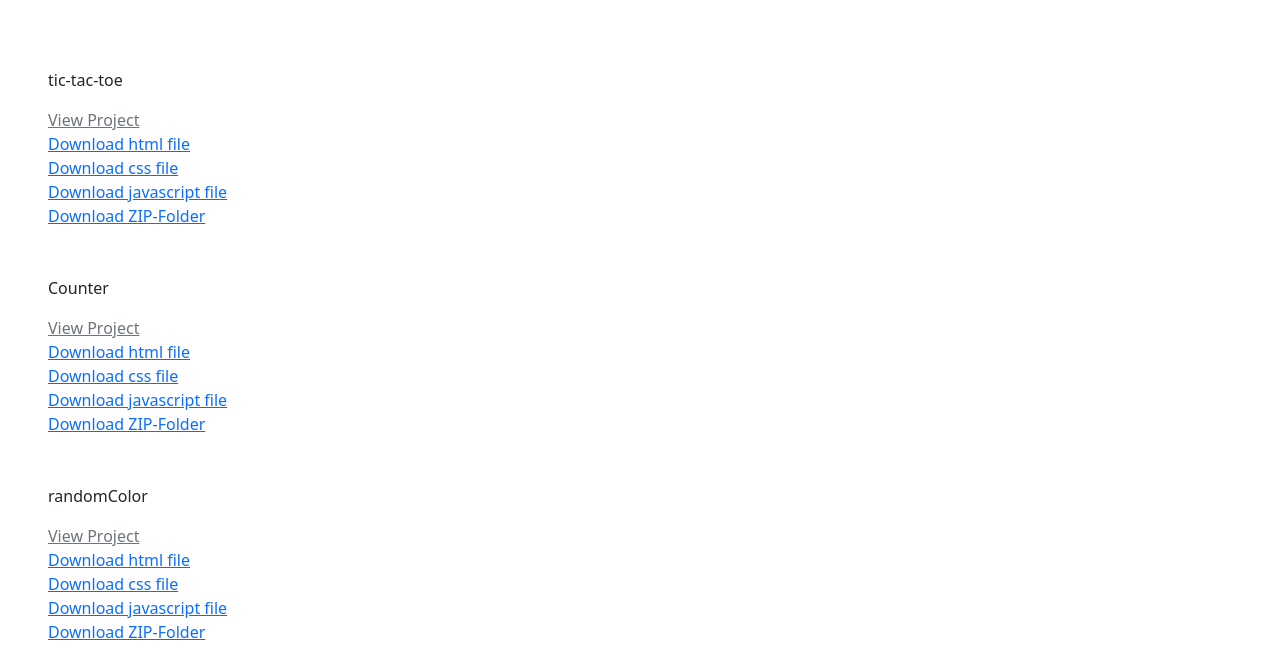
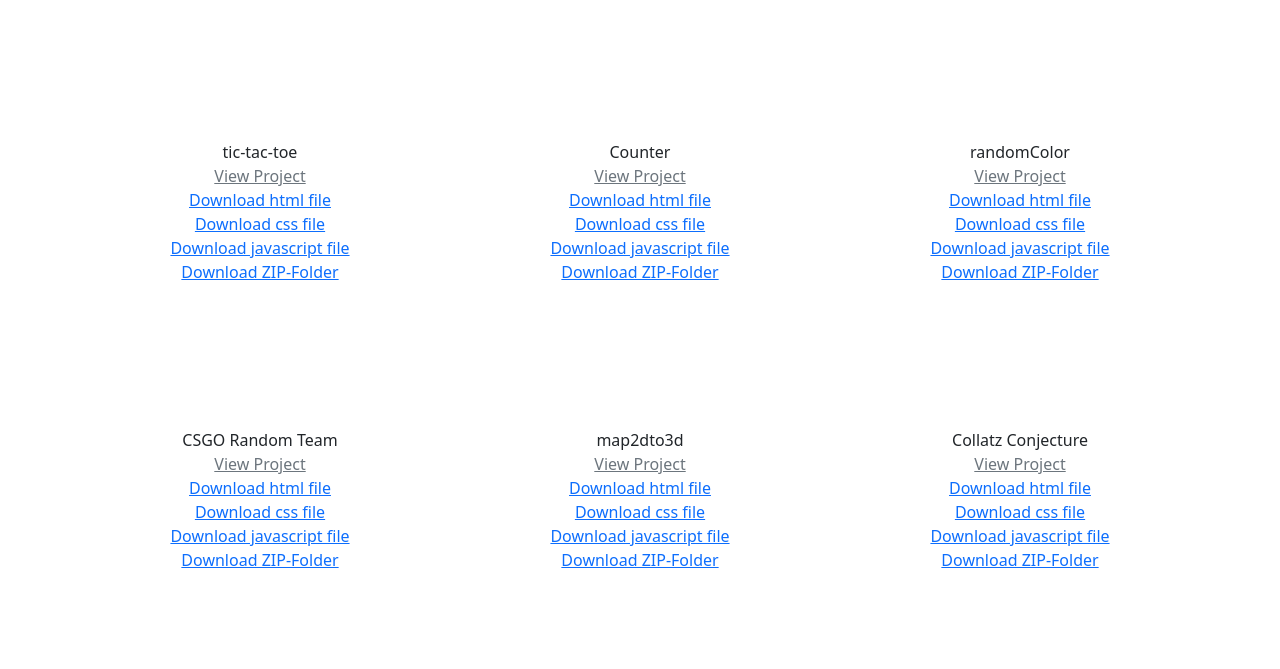
Before and after one commit to senkvalentin/personal_page, a plain HTML site: page html/html/downloadProjects.html in a window 1280 px wide. Shown: the part 131-800 px from the top of the page. Drawn offline with nearby package versions, Linux system fonts and the light colour scheme; files that its build step writes are made by us from their sources.

Commit message:
grid layout

```diff
--- /dev/null
+++ b/html/css/style.css
@@ -0,0 +1,3 @@
+.headerDownload {
+    margin-bottom: 0em;
+}
--- a/html/html/downloadProjects.html
+++ b/html/html/downloadProjects.html
@@ -7,10 +7,9 @@
     <!-- Bootstrap CSS -->
     <link href="https://cdn.jsdelivr.net/npm/bootstrap@5.0.1/dist/css/bootstrap.min.css" rel="stylesheet" integrity="sha384-+0n0xVW2eSR5OomGNYDnhzAbDsOXxcvSN1TPprVMTNDbiYZCxYbOOl7+AMvyTG2x" crossorigin="anonymous">
     <script type="text/javascript" src="../html/script/script.js"></script>
-    <link rel="stylesheet" href="./css/style.css">
+    <link rel="stylesheet" href="../css/style.css">
     <script src="https://code.jquery.com/jquery-latest.js"></script>
     <script src="https://cdn.jsdelivr.net/npm/bootstrap@5.0.1/dist/js/bootstrap.bundle.min.js" integrity="sha384-gtEjrD/SeCtmISkJkNUaaKMoLD0//ElJ19smozuHV6z3Iehds+3Ulb9Bn9Plx0x4" crossorigin="anonymous"></script>
-    <link rel="stylesheet" href="../css-cube/cube.css">
     <link rel="shortcut icon" href="/img/logo - title 50x50 px.jpeg">
     <title>Download Projects</title>
   </head>
@@ -65,58 +64,59 @@
   </div>
   </div>
 </div>
-<div class="row downloadPrZIP px-5">
-  <p class="w-responsive mx-auto">tic-tac-toe</p>
-  <a href="../projects/tic-tac-toe/tic-index.html" class="w-responsive mx-auto link-secondary">View Project</a>
-  <a href="../projects/tic-tac-toe/tic-index.html" class="w-responsive mx-auto" download>Download html file</a>
-  <a href="../projects/tic-tac-toe/css/style.css" class="w-responsive mx-auto" download>Download css file</a>
-  <a href="../projects/tic-tac-toe/js/main.js" class="w-responsive mx-auto" download>Download javascript file</a>
-  <a href="../projects/zip-folder/tic-tac-toe-1.5.zip" class="w-responsive mx-auto mb-5" download>Download ZIP-Folder</a>
-</div>
-<div class="row downloadPrZIP px-5">
-  <p class="w-responsive mx-auto">Counter</p>
-  <a href="../projects/counter/index.html" class="w-responsive mx-auto link-secondary">View Project</a>
-  <a href="../projects/counter/index.html" class="w-responsive mx-auto" download>Download html file</a>
-  <a href="../projects/counter/style.css" class="w-responsive mx-auto" download>Download css file</a>
-  <a href="../projects/counter/main.js" class="w-responsive mx-auto" download>Download javascript file</a>
-  <a href="../projects/zip-folder/counter.zip" class="w-responsive mx-auto mb-5" download>Download ZIP-Folder</a>
-</div>
-<div class="row downloadPrZIP px-5">
-  <p class="w-responsive mx-auto">randomColor</p>
-  <a href="../projects/randomColor/index.html" class="w-responsive mx-auto link-secondary">View Project</a>
-  <a href="../projects/randomColor/index.html" class="w-responsive mx-auto" download>Download html file</a>
-  <a href="../projects/randomColor/style.css" class="w-responsive mx-auto" download>Download css file</a>
-  <a href="../projects/randomColor/main.js" class="w-responsive mx-auto" download>Download javascript file</a>
-  <a href="../projects/zip-folder/randomColor.zip" class="w-responsive mx-auto mb-5" download>Download ZIP-Folder</a>
-</div>
-<div class="row downloadPrZIP px-5">
-  <p class="w-responsive mx-auto">CSGO Random Team </p>
-  <a href="../projects/random team/randTeam-index.html" class="w-responsive mx-auto link-secondary">View Project</a>
-  <a href="../projects/random team/randTeam-index.html" class="w-responsive mx-auto" download>Download html file</a>
-  <a href="../projects/random team/css/style.css" class="w-responsive mx-auto" download>Download css file</a>
-  <a href="../projects/random team/js/main.js" class="w-responsive mx-auto" download>Download javascript file</a>
-  <a href="../projects/zip-folder/random team.zip" class="w-responsive mx-auto mb-5" download>Download ZIP-Folder</a>
-</div>
-<div class="row downloadPrZIP px-5">
-  <p class="w-responsive mx-auto">map2dto3d</p>
-  <a href="../projects/map3dto2d/map3d-index.html" class="w-responsive mx-auto link-secondary">View Project</a>
-  <a href="../projects/map3dto2d/map3d-index.html" class="w-responsive mx-auto" download>Download html file</a>
-  <a href="../projects/map3dto2d/css/style.css" class="w-responsive mx-auto" download>Download css file</a>
-  <a href="../projects/map3dto2d/js/main.js" class="w-responsive mx-auto" download>Download javascript file</a>
-  <a href="../projects/zip-folder/map3dto2d.zip" class="w-responsive mx-auto mb-5" download>Download ZIP-Folder</a>
+
+<div class="container">
+<div class="row py-5">
+  <div class="col-md py-4 text-center">
+    <p class="w-responsive mx-auto headerDownload">tic-tac-toe</p>
+    <a href="../projects/tic-tac-toe/tic-index.html" class="w-responsive mx-auto link-secondary">View Project</a><br>
+    <a href="../projects/tic-tac-toe/tic-index.html" class="w-responsive mx-auto" download>Download html file</a><br>
+    <a href="../projects/tic-tac-toe/css/style.css" class="w-responsive mx-auto" download>Download css file</a><br>
+    <a href="../projects/tic-tac-toe/js/main.js" class="w-responsive mx-auto" download>Download javascript file</a><br>
+    <a href="../projects/zip-folder/tic-tac-toe-1.5.zip" class="w-responsive mx-auto mb-5" download>Download ZIP-Folder</a>  </div>
+  <div class="col-md py-4 text-center">
+    <p class="w-responsive mx-auto headerDownload">Counter</p>
+    <a href="../projects/counter/index.html" class="w-responsive mx-auto link-secondary">View Project</a><br>
+    <a href="../projects/counter/index.html" class="w-responsive mx-auto" download>Download html file</a><br>
+    <a href="../projects/counter/style.css" class="w-responsive mx-auto" download>Download css file</a><br>
+    <a href="../projects/counter/main.js" class="w-responsive mx-auto" download>Download javascript file</a><br>
+    <a href="../projects/zip-folder/counter.zip" class="w-responsive mx-auto mb-5" download>Download ZIP-Folder</a>  </div>
+  <div class="col-md py-4 text-center">
+    <p class="w-responsive mx-auto headerDownload ">randomColor</p>
+    <a href="../projects/randomColor/index.html" class="w-responsive mx-auto link-secondary">View Project</a><br>
+    <a href="../projects/randomColor/index.html" class="w-responsive mx-auto" download>Download html file</a><br>
+    <a href="../projects/randomColor/style.css" class="w-responsive mx-auto" download>Download css file</a><br>
+    <a href="../projects/randomColor/main.js" class="w-responsive mx-auto" download>Download javascript file</a><br>
+    <a href="../projects/zip-folder/randomColor.zip" class="w-responsive mx-auto mb-5" download>Download ZIP-Folder</a>  </div>
 </div>
 
-<div class="row downloadPrZIP px-5">
-  <p class="w-responsive mx-auto">Collatz Conjecture</p>
-  <a href="../projects/collatzconjecture/collatz.html" class="w-responsive mx-auto link-secondary">View Project</a>
-  <a href="../projects/collatzconjecture/collatz.html" class="w-responsive mx-auto" download>Download html file</a>
-  <a href="../projects/collatzconjecture/collatz.css" class="w-responsive mx-auto" download>Download css file</a>
-  <a href="../projects/collatzconjecture/collatz.js" class="w-responsive mx-auto" download>Download javascript file</a>
-  <a href="../projects/zip-folder/collatzconjecture.zip" class="w-responsive mx-auto mb-5" download>Download ZIP-Folder</a>
+<div class="row py-5">
+  <div class="col-md py-4 text-center">
+    <p class="w-responsive mx-auto headerDownload">CSGO Random Team </p>
+    <a href="../projects/random team/randTeam-index.html" class="w-responsive mx-auto link-secondary">View Project</a><br>
+    <a href="../projects/random team/randTeam-index.html" class="w-responsive mx-auto" download>Download html file</a><br>
+    <a href="../projects/random team/css/style.css" class="w-responsive mx-auto" download>Download css file</a><br>
+    <a href="../projects/random team/js/main.js" class="w-responsive mx-auto" download>Download javascript file</a><br>
+    <a href="../projects/zip-folder/random team.zip" class="w-responsive mx-auto mb-5" download>Download ZIP-Folder</a>  </div>
+  <div class="col-md py-4 text-center">
+    <p class="w-responsive mx-auto headerDownload">map2dto3d</p>
+    <a href="../projects/map3dto2d/map3d-index.html" class="w-responsive mx-auto link-secondary">View Project</a><br>
+    <a href="../projects/map3dto2d/map3d-index.html" class="w-responsive mx-auto" download>Download html file</a><br>
+    <a href="../projects/map3dto2d/css/style.css" class="w-responsive mx-auto" download>Download css file</a><br>
+    <a href="../projects/map3dto2d/js/main.js" class="w-responsive mx-auto" download>Download javascript file</a><br>
+    <a href="../projects/zip-folder/map3dto2d.zip" class="w-responsive mx-auto mb-5" download>Download ZIP-Folder</a>  </div>
+  <div class="col-md py-4 text-center">
+    <p class="w-responsive mx-auto headerDownload">Collatz Conjecture</p>
+    <a href="../projects/collatzconjecture/collatz.html" class="w-responsive mx-auto link-secondary">View Project</a><br>
+    <a href="../projects/collatzconjecture/collatz.html" class="w-responsive mx-auto" download>Download html file</a><br>
+    <a href="../projects/collatzconjecture/collatz.css" class="w-responsive mx-auto" download>Download css file</a><br>
+    <a href="../projects/collatzconjecture/collatz.js" class="w-responsive mx-auto" download>Download javascript file</a><br>
+    <a href="../projects/zip-folder/collatzconjecture.zip" class="w-responsive mx-auto mb-5" download>Download ZIP-Folder</a>  </div>
+</div>
 </div>
 
-<div class="row downloadPrZIP px-5">
-  <p class="w-responsive mx-auto">For more infos contact me under
+<div class="row downloadPrZIP px-5 py-5">
+  <p class="w-responsive mx-auto headerDownload">For more infos contact me under
     <a href="mailto:scripts@senkvalentin.com?subject=Script%20-%20Shrek%20Unity%20Game" class="link-secondary">scripts@senkvalentin.com</a>. </p>
 </div>
 
```
Also changed, not shown: html/404-style.css (+7 -0 lines), html/error404.html (+1 -1 lines), html/projects/randomColor/index.html (+7 -6 lines), html/projects/randomColor/style.css (+11 -7 lines).
